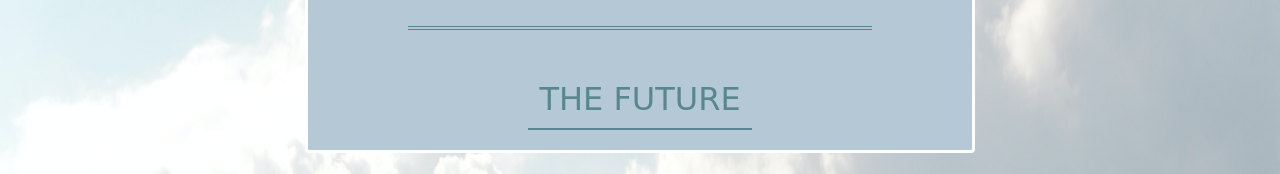
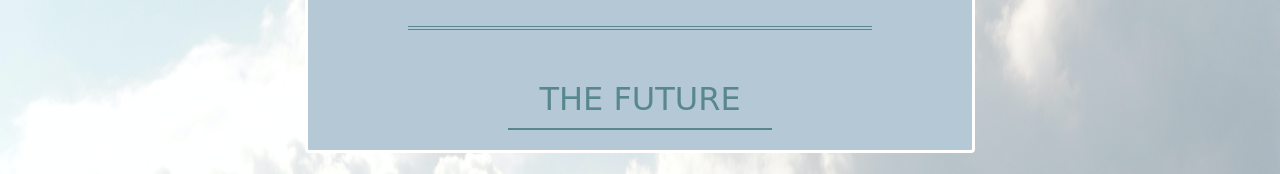
Before and after one commit to schtepfi/weather-react, a React (Create React App) app: page / in a window 1280 px wide. Shown: the part 768-942 px from the top of the page. Built offline with nearby package versions, Linux system fonts and the light colour scheme.

Commit message:
Update Weather.css

```diff
--- a/src/Weather.css
+++ b/src/Weather.css
@@ -64,5 +64,5 @@ padding: 0px 70px 0px 100px;
   color: #588790;
   padding: 10px;
   border-bottom: 2px solid #588790;
-  margin: 0 220px;
+  margin: 0 200px;
 }
```
